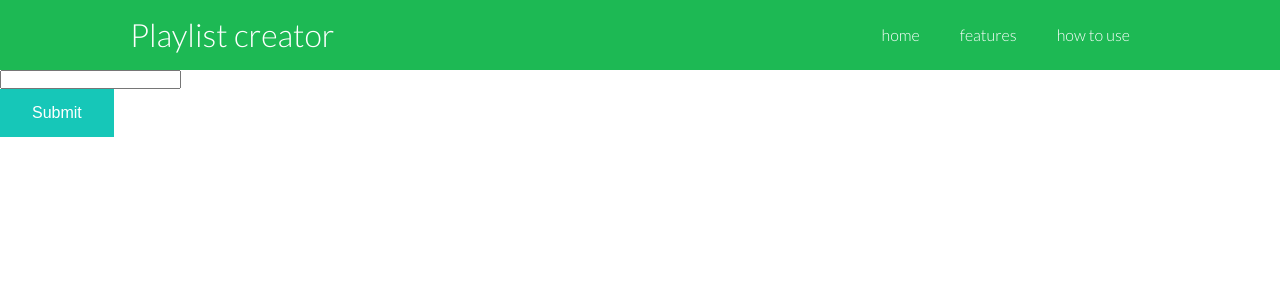
After one commit to piotrksiazek/Spotify-api-playlist-creator, a Flask app: page /least_popular_track in a window 1280 px wide. The commit adds this page. Shown: the top 300 px of the page. Run offline with Flask 2, Linux system fonts and the light colour scheme.

Commit message:
add least popular track feature

```diff
--- a/app/routes.py
+++ b/app/routes.py
@@ -9,6 +9,7 @@ from datetime import datetime, timedelta
 from config import CLIENT_ID, CLIENT_SECRET, scope, redirect_uri
 from .spotify_api_requests import make_api_request, can_make_request, spotify, get_user_id, create_new_playlist, create_and_add_songs, add_prefix
 from Playlist import Playlist
+from Track import Track
 
 AUTHORIZE_BASE_URL = 'https://accounts.spotify.com/authorize/?'
 TOKEN_BASE_URL = 'https://accounts.spotify.com/api/token'
@@ -93,6 +94,25 @@ def recommendations():
         return render_template('recommendations.html')
     return redirect(url_for('authorize'))
 
+@app.route('/get_least_popular_track', methods=['GET'])
+def get_least_popular_track():
+    artist_id = request.args['artist_id']
+    track_id = ""
+    status = ""
+    response = {}
+    try:
+        response['track_id'] = Track.get_the_least_popular_track_id(spotify, artist_id)
+        response['status'] = 200
+    except spotipy.exceptions.SpotifyException:
+        response['track_id'] = ""
+        response['status'] = 400
+    finally:
+        print(response)
+        return response
+
+@app.route('/least_popular_track', methods=['GET'])
+def least_popular_track():
+    return render_template('least_popular_track.html')
 
 if __name__ == '__main__':
     app.run(debug=True)
--- /dev/null
+++ b/app/static/leastPopularTrack.js
@@ -0,0 +1,19 @@
+const button = document.querySelector("button");
+const input = document.querySelector("input");
+const width = 300;
+const height = 380;
+button.addEventListener("click", () => {
+  if (input.value) {
+    console.log("XDDD");
+    axios
+      .get("/get_least_popular_track", { params: { artist_id: input.value } })
+      .then((response) => {
+        const widget = document.querySelector("#spotifyWidget");
+        widget.innerHTML = `
+        <iframe src="https://open.spotify.com/embed/track/${response.data.track_id}"
+        width="${width}" height="${height}" frameborder="0" allowtransparency="true" allow="encrypted-media"></iframe>
+
+        `;
+      });
+  }
+});
--- a/app/static/style.css
+++ b/app/static/style.css
@@ -110,7 +110,6 @@ img {
 .checkbox-container {
   padding: 5px;
   margin: 5px;
-  width: 50%;
 }
 
 .checked {
@@ -247,3 +246,17 @@ input[type="submit"]:hover {
   margin-top: 10px;
   margin-bottom: 10px;
 }
+
+.submit {
+  background-color: #16c7b8;
+  border: none;
+  color: white;
+  padding: 15px 32px;
+  text-align: center;
+  text-decoration: none;
+  display: inline-block;
+  font-size: 16px;
+}
+.submit:hover {
+  background-color: #20cf5e;
+}
--- /dev/null
+++ b/app/templates/least_popular_track.html
@@ -0,0 +1,10 @@
+{% extends "base.html" %} {% block content %}
+<div class="containter narrow">
+    <form action="" method="get">
+        <input type="text">
+    </form>
+    <button class="submit">Submit</button>
+</div>
+<div id="spotifyWidget"></div>
+<script src={{ url_for('static', filename='leastPopularTrack.js') }}></script>
+{% endblock %}
```
Also changed, not shown: 1 other file.
